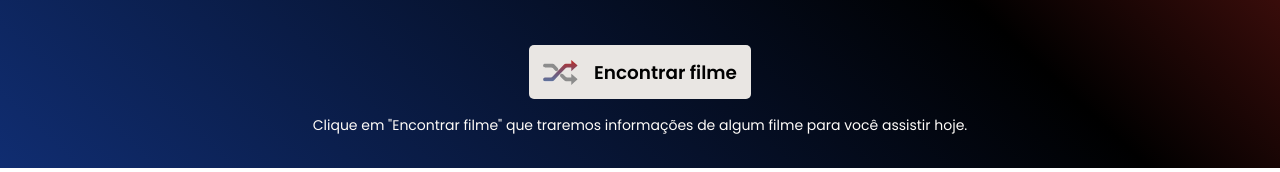
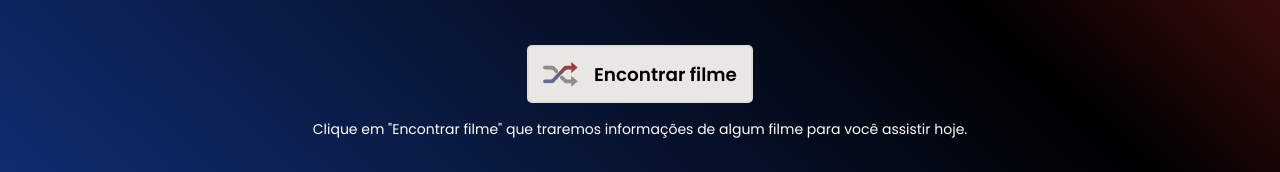
Before and after one commit to Matheus-Pazinati/Mathflix, a website built with Vite: page index.html in a window 1280 px wide. Shown: the part 700-872 px from the top of the page. Built offline with nearby package versions, Linux system fonts and the light colour scheme.

Commit message:
Altera botao quando o usuario passa o mouse por cima do mesmo

```diff
--- a/src/css/style.css
+++ b/src/css/style.css
@@ -88,11 +88,15 @@ header {
   padding: 0.85rem;
   gap: 1rem;
   border-radius: 5px;
-  border: none;
+  border: 2px solid #DDD;
   font-weight: 600;
   color: #010101;
   font-size: 1rem;
   cursor: pointer;
+  transition: all 0.3s;
+}
+.search__button:hover {
+  border-color: #c12a23;
 }
 .search__button--image {
   height: 25px;
```
